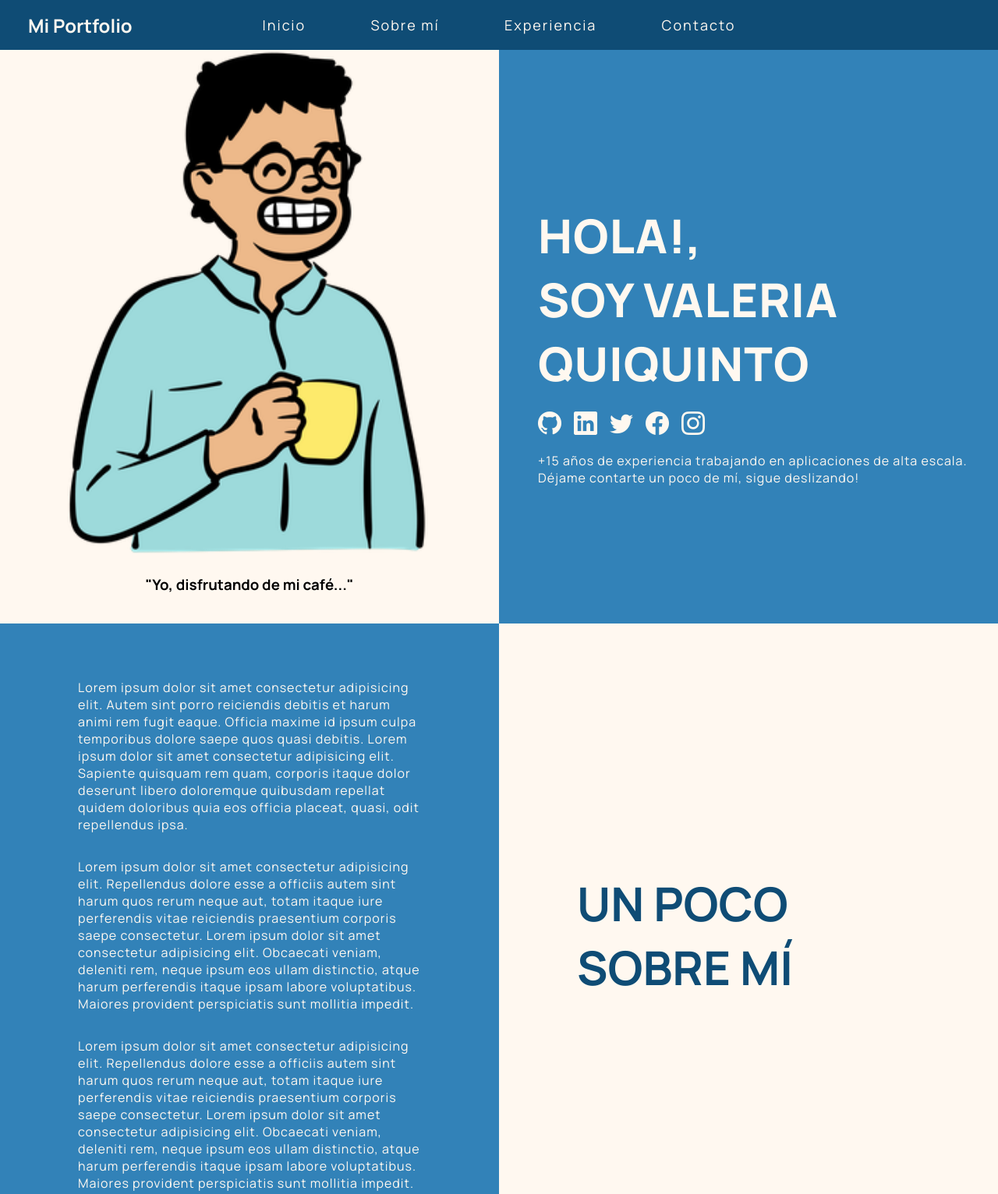
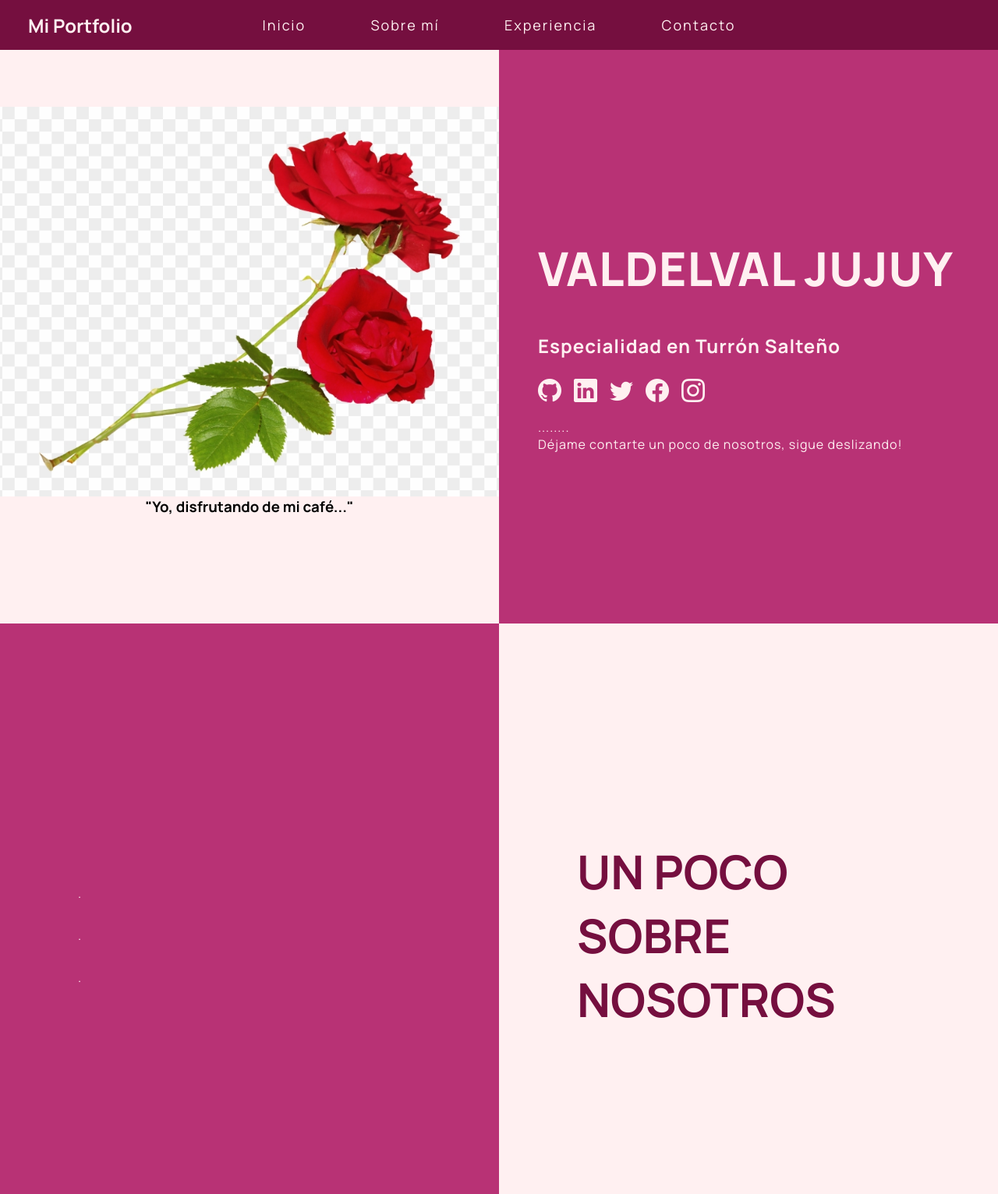
Before and after one commit to valeriaquiquinto0779/portfolio-template, a plain HTML site: page index.html in a window 1280 px wide. Shown: the top 1532 px of the page at 78% size. Drawn offline with nearby package versions, Linux system fonts and the light colour scheme.

Commit message:
cambio avatar, color y README

```diff
--- a/index.html
+++ b/index.html
@@ -32,13 +32,13 @@
   <section id="home" class="content">
     <div class="half-section">
      <div class="avatar-container">
-      <img src="./assets/avatar.png" alt="">
+      <img src="./assets/rosa.png" alt="">
       <h3>"Yo, disfrutando de mi café..."</h3>
      </div>
     </div>
     <div class="half-section text-section">
       <div class="introduction">
-        <h1 class="title">Hola!, <br> Soy VALERIA QUIQUINTO </h1>
+        <h1 class="title">ValDelVal Jujuy</h1> <br> <h2>Especialidad en Turrón Salteño</h2>
         <ul class="socials">
           <li><a class="socials-icon" href=""><i class="bi bi-github"></i></a></li>
           <li><a class="socials-icon" href=""><i class="bi bi-linkedin"></i></a></li>
@@ -47,7 +47,7 @@
           <li><a class="socials-icon" href=""><i class="bi bi-instagram"></i></a></li>
         </ul>
 
-        <p class="description">+15 años de experiencia trabajando en aplicaciones de alta escala. <br> Déjame contarte un poco de mí, sigue deslizando!</p>
+        <p class="description"> ........<br> Déjame contarte un poco de nosotros, sigue deslizando!</p>
       </div>
 
     </div>
@@ -56,26 +56,23 @@
   <section id="about" class="content">
     <aside class="half-section text-section">
       <p>
-        Lorem ipsum dolor sit amet consectetur adipisicing elit. Autem sint porro reiciendis debitis et harum animi rem fugit eaque. Officia maxime id ipsum culpa temporibus dolore saepe quos quasi debitis.
-        Lorem ipsum dolor sit amet consectetur adipisicing elit. Sapiente quisquam rem quam, corporis itaque dolor deserunt libero doloremque quibusdam repellat quidem doloribus quia eos officia placeat, quasi, odit repellendus ipsa.
+        .
       </p>
       <p>
-        Lorem ipsum dolor sit amet consectetur adipisicing elit. Repellendus dolore esse a officiis autem sint harum quos rerum neque aut, totam itaque iure perferendis vitae reiciendis praesentium corporis saepe consectetur.
-        Lorem ipsum dolor sit amet consectetur adipisicing elit. Obcaecati veniam, deleniti rem, neque ipsum eos ullam distinctio, atque harum perferendis itaque ipsam labore voluptatibus. Maiores provident perspiciatis sunt mollitia impedit.
+        .
       </p>
       <p>
-        Lorem ipsum dolor sit amet consectetur adipisicing elit. Repellendus dolore esse a officiis autem sint harum quos rerum neque aut, totam itaque iure perferendis vitae reiciendis praesentium corporis saepe consectetur.
-        Lorem ipsum dolor sit amet consectetur adipisicing elit. Obcaecati veniam, deleniti rem, neque ipsum eos ullam distinctio, atque harum perferendis itaque ipsam labore voluptatibus. Maiores provident perspiciatis sunt mollitia impedit.
+        .
       </p>
     </aside>
     <aside class="half-section title-section">
-      <h2>Un poco sobre mí</h2>
+      <h2>Un poco sobre nosotros</h2>
     </aside>
   </section>
 
   <section id="projects" class="content">
     <aside class="half-section title-section">
-      <h2>Experiencia en el campo</h2>
+      <h2>Experiencia en el mercado</h2>
     </aside>
     <aside class="half-section text-section">
         <ul class="project-list">
@@ -137,7 +134,7 @@
     </div>
       <div class="footer-section-container">
         <p>
-          &copy; 2022 - <a class="footer-link" href="https://www.linkedin.com">Nombre y Apellido</a>
+          &copy; 2022 - <a class="footer-link" href="https://www.linkedin.com">ValDelVal</a>
         </p>
       </div>
   </footer>
--- a/styles.css
+++ b/styles.css
@@ -1,9 +1,9 @@
 @import url('https://fonts.googleapis.com/css2?family=Manrope:wght@200;400;700;800&display=swap');
 
 :root {
-  --primary-color: #3282B8;
-  --primary-color-dark: #0F4C75;
-  --accent-color: #FFF8F0;
+  --primary-color: #b83275;
+  --primary-color-dark: #750f3f;
+  --accent-color: #fff0f1;
 }
 
 html {
@@ -87,7 +87,7 @@ body {
 }
 
 .avatar-container img {
-  height: 700px;
+  height: 500px;
   width: auto;
 }
 
```
Also changed, not shown: assets/rosa.png (added), 1 other file.
